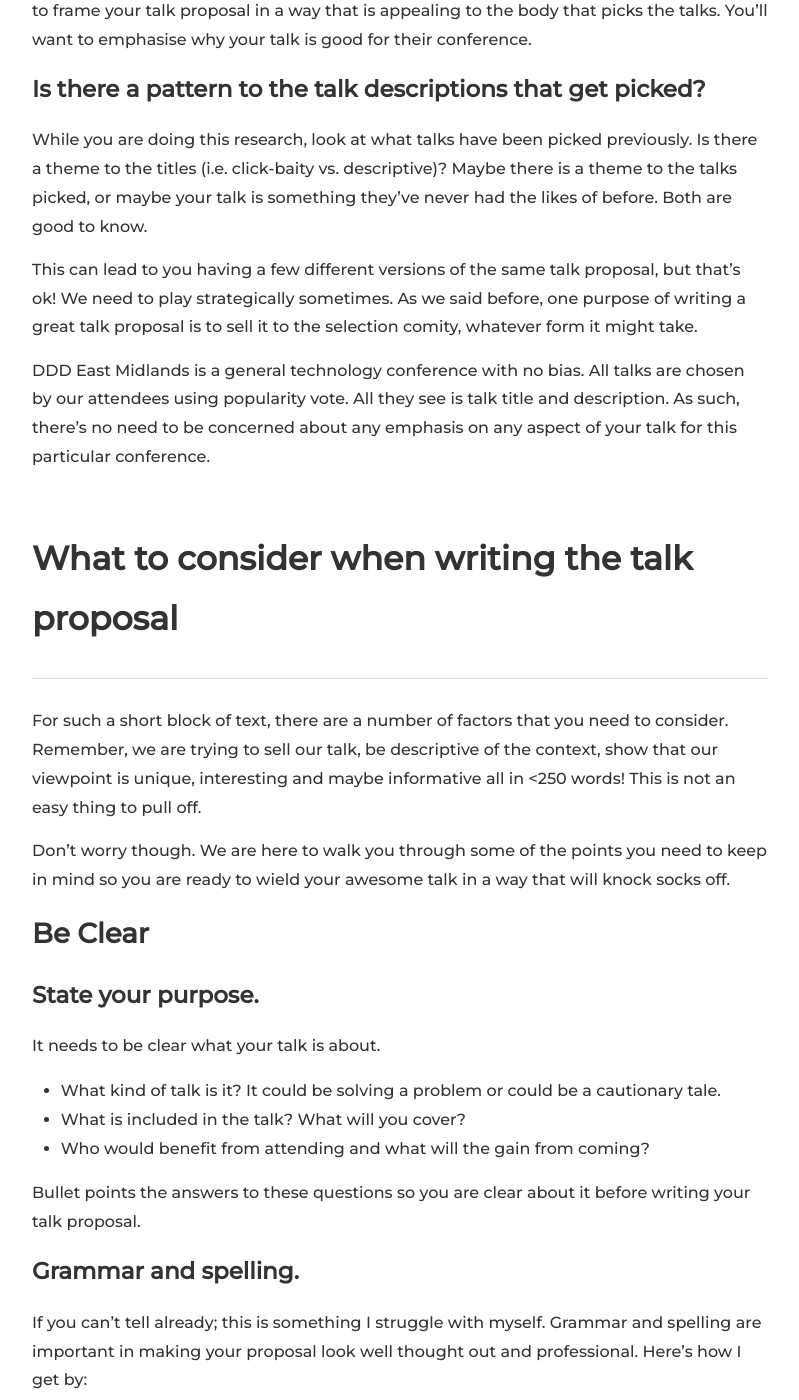
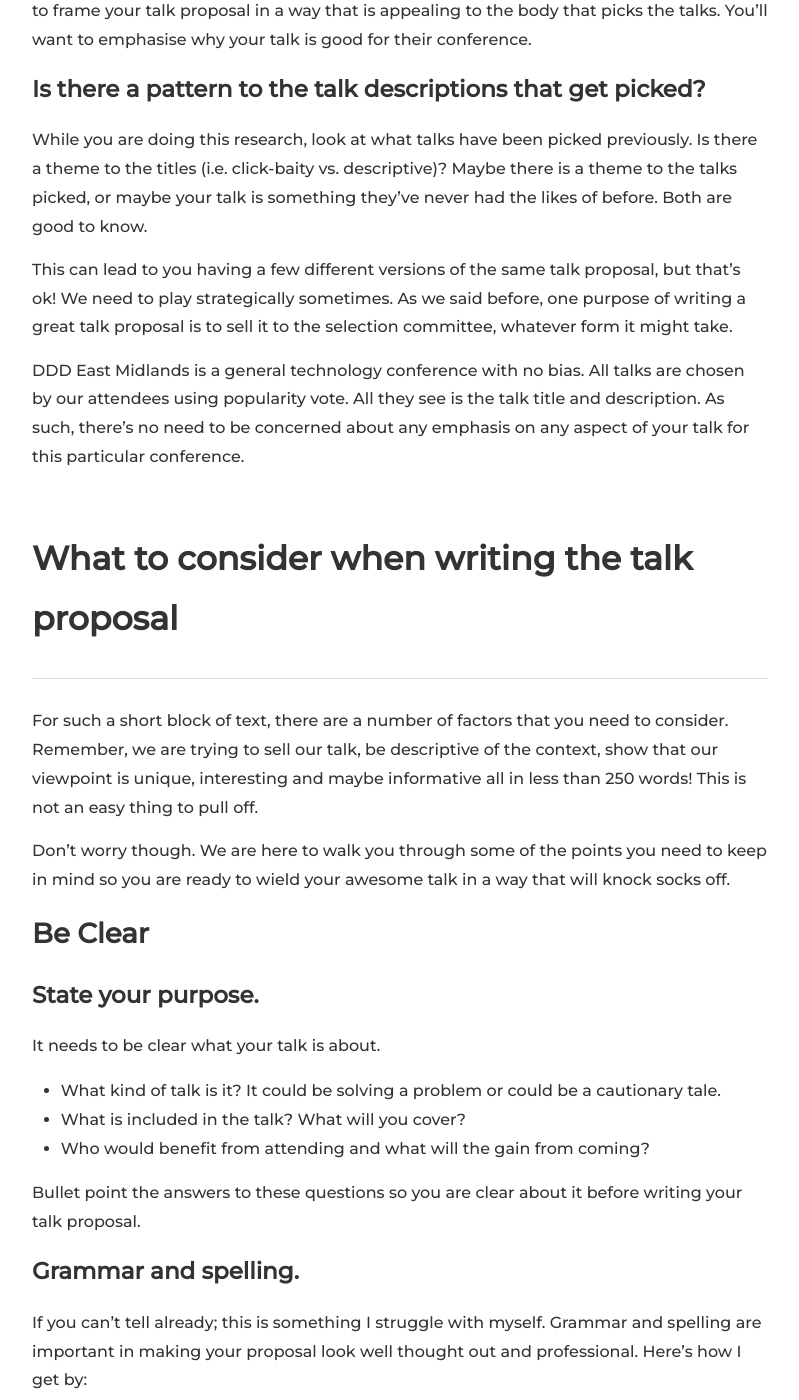
Before and after one commit to DDDEastMidlandsLimited/dddem-blog, a Jekyll site: the page built from _posts/2019-02-08-writing-a-talk-proposal-post.md, in a window 1280 px wide and 1400 px high, scrolled down 2709 px. Shown: the whole window, without its empty margins (240-1039 px from the left). Built offline with Jekyll 4.4.1, drawn with Linux system fonts in a browser that asks for light colours; nearby versions of some CDN libraries; some of the changed text lies outside the part shown.

Commit message:
Editing some grammar

```diff
--- a/_posts/2019-02-08-writing-a-talk-proposal-post.md
+++ b/_posts/2019-02-08-writing-a-talk-proposal-post.md
@@ -39,8 +39,8 @@ A talk proposal is _a short summary describing your talk_. There are a few diffe
 
 There are a few uses to the talk proposal:
 
-- To sell you talk to whoever selects talks for the event you are applying to.
-- To ensure alignment between your topic area and the events “theme”.
+- To sell your talk to whoever selects talks for the event you are applying to.
+- To ensure alignment between your topic area and the event's “theme”.
 - To sell your talk to attendees.
 
 In just a few words you need to describe what your talk is about and make it sound interesting so people want to hear it. That’s not an easy task.
@@ -74,16 +74,16 @@ Some conferences will be looking for talks with a certain bias. Maybe they prefe
 
 While you are doing this research, look at what talks have been picked previously. Is there a theme to the titles (i.e. click-baity vs. descriptive)? Maybe there is a theme to the talks picked, or maybe your talk is something they’ve never had the likes of before. Both are good to know.
 
-This can lead to you having a few different versions of the same talk proposal, but that’s ok! We need to play strategically sometimes. As we said before, one purpose of writing a great talk proposal is to sell it to the selection comity, whatever form it might take.
+This can lead to you having a few different versions of the same talk proposal, but that’s ok! We need to play strategically sometimes. As we said before, one purpose of writing a great talk proposal is to sell it to the selection committee, whatever form it might take.
 
-DDD East Midlands is a general technology conference with no bias. All talks are chosen by our attendees using popularity vote. All they see is talk title and description. As such, there’s no need to be concerned about any emphasis on any aspect of your talk for this particular conference.
+DDD East Midlands is a general technology conference with no bias. All talks are chosen by our attendees using popularity vote. All they see is the talk title and description. As such, there’s no need to be concerned about any emphasis on any aspect of your talk for this particular conference.
 
 <br/>
 
 # What to consider when writing the talk proposal
 ---
 
-For such a short block of text, there are a number of factors that you need to consider. Remember, we are trying to sell our talk, be descriptive of the context, show that our viewpoint is unique, interesting and maybe informative all in <250 words! This is not an easy thing to pull off.
+For such a short block of text, there are a number of factors that you need to consider. Remember, we are trying to sell our talk, be descriptive of the context, show that our viewpoint is unique, interesting and maybe informative all in less than 250 words! This is not an easy thing to pull off.
 
 Don’t worry though. We are here to walk you through some of the points you need to keep in mind so you are ready to wield your awesome talk in a way that will knock socks off.
 
@@ -95,7 +95,7 @@ It needs to be clear what your talk is about.
 - What is included in the talk? What will you cover?
 - Who would benefit from attending and what will the gain from coming?
 
-Bullet points the answers to these questions so you are clear about it before writing your talk proposal.
+Bullet point the answers to these questions so you are clear about it before writing your talk proposal.
 
 ### Grammar and spelling.
 
@@ -124,13 +124,13 @@ You can get away with buzzwords like “microservice” or “blockchain” beca
 
 Avoid using acronyms. If you can’t avoid them, put the explicit rendition of them straight after their first use. For example:
 
-<p class="quote"><i>Trying to convince your team that TDD is valuable, is a challenge. Many complain that the velocity of output is affected by this practice when a team is unaccustomed to working in this style</i></p>
+<p class="quote"><i>Trying to convince your team that TDD is valuable, is a challenge. Many complain that the velocity of output is affected by this practice when a team is unaccustomed to working in this style.</i></p>
 
  **becomes**
 
 <p class="quote"><i>Trying to convince your team that TDD (Test Driven Development) is valuable, is a challenge. One concern is that is can slow down a team, affecting how much work they complete when they are learning this new way of working.</i></p>
 
-There are many acronyms used in our industry, and annoyingly a lot of them are used interchangeably.
+There are many acronyms used in our industry, and annoyingly, a lot of them are used interchangeably.
 
 **By writing in this way, more people will understand what you want to talk about and can determine if the content is relevant to them.**
 
```
Also changed, not shown: other parts of _posts/2019-02-08-writing-a-talk-proposal-post.md (+5 -5 lines).
